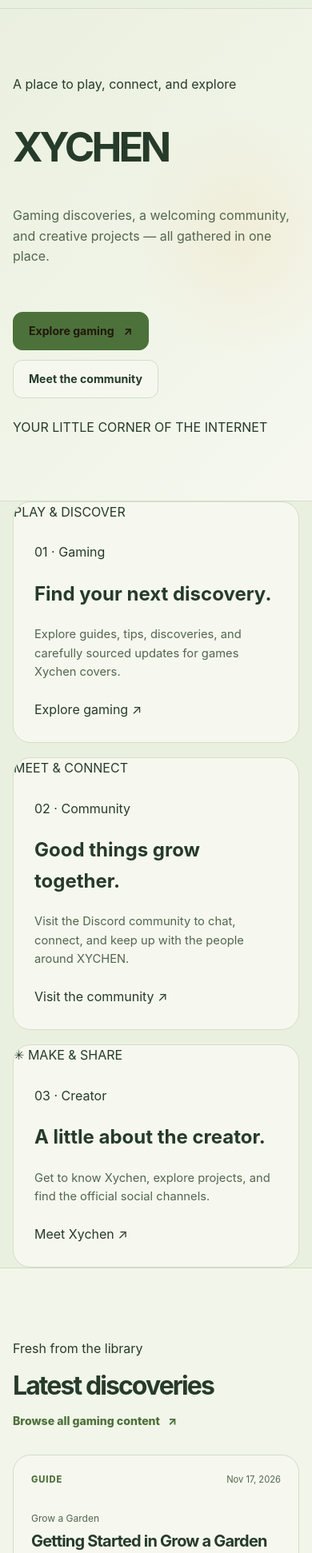
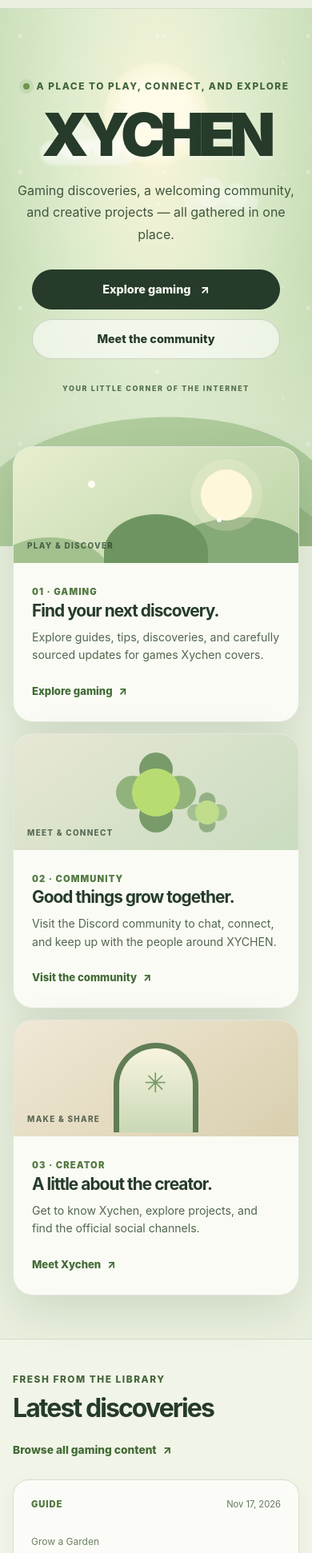
Before and after one commit to xychen-1x/Xychen-websites, an Astro site: page / in a window 390 px wide. Shown: the part 58-2000 px from the top of the page at 80% size. Built offline with nearby package versions, Linux system fonts and the light colour scheme; Astro itself is replaced by a stand-in of ours.

Commit message:
Add responsive overlapping woodland homepage cards and CSS landscape

```diff
--- a/src/styles/home.css
+++ b/src/styles/home.css
@@ -1,154 +1,206 @@
-/* Homepage-only presentation. Shared site tokens and other pages remain unchanged. */
+/* Immersive Woodland Garden homepage */
 .xy-hero {
   position: relative;
+  min-height: 690px;
+  display: grid;
+  place-items: center;
   overflow: hidden;
-  border-bottom: 1px solid var(--line);
+  isolation: isolate;
   background:
-    radial-gradient(ellipse at 78% 46%, rgb(239 180 94 / 11%), transparent 34%),
-    linear-gradient(135deg, var(--page), var(--surface));
+    linear-gradient(180deg, rgb(234 240 223 / 12%), rgb(234 240 223 / 0%) 48%, #DDE9CF 100%),
+    radial-gradient(ellipse at 50% 24%, #F9F4D9 0%, #DCEBCB 42%, #B8D3A6 100%);
 }
+.xy-hero::before,
+.xy-hero::after {
+  position: absolute;
+  z-index: -1;
+  content: "";
+  pointer-events: none;
+}
+.xy-hero::before {
+  inset: 0;
+  opacity: .42;
+  background-image:
+    radial-gradient(circle at 14% 20%, rgb(255 255 255 / 68%) 0 2px, transparent 3px),
+    radial-gradient(circle at 82% 16%, rgb(255 255 255 / 72%) 0 2px, transparent 3px),
+    radial-gradient(circle at 72% 48%, rgb(255 255 255 / 56%) 0 1px, transparent 2px);
+  background-size: 180px 170px, 240px 210px, 130px 140px;
+}
+.xy-hero::after {
+  right: -9%;
+  bottom: -33%;
+  width: 54%;
+  aspect-ratio: 1;
+  border-radius: 50%;
+  background: rgb(110 148 94 / 12%);
+  filter: blur(8px);
+}
+.xy-hero-landscape { position: absolute; z-index: -1; inset: 0; overflow: hidden; pointer-events: none; }
+.xy-sun {
+  position: absolute;
+  top: 10%;
+  left: 50%;
+  width: clamp(130px, 19vw, 230px);
+  aspect-ratio: 1;
+  transform: translateX(-50%);
+  border-radius: 50%;
+  background: radial-gradient(circle, #FFFBE9 0 42%, rgb(255 249 219 / 45%) 70%, transparent 72%);
+  filter: blur(1px);
+}
+.xy-hill { position: absolute; right: -8%; left: -8%; bottom: -30%; height: 62%; border-radius: 50% 50% 0 0 / 28% 28% 0 0; }
+.xy-hill-back { bottom: -38%; background: linear-gradient(145deg, #B5D0A2, #9FBE8C); transform: rotate(-4deg); }
+.xy-hill-front { bottom: -49%; left: 18%; background: linear-gradient(135deg, #86A978, #A9C38E); transform: rotate(5deg); }
+.xy-cloud { position: absolute; width: 150px; height: 38px; border-radius: 999px; background: rgb(255 255 255 / 42%); filter: blur(2px); }
+.xy-cloud::before, .xy-cloud::after { position: absolute; bottom: 8px; width: 60px; height: 60px; border-radius: 50%; background: inherit; content: ""; }
+.xy-cloud::before { left: 25px; }
+.xy-cloud::after { right: 20px; width: 48px; height: 48px; }
+.xy-cloud-one { top: 24%; left: 9%; transform: scale(.8); }
+.xy-cloud-two { top: 33%; right: 10%; transform: scale(.62); opacity: .7; }
+
 .xy-hero-inner {
-  min-height: 590px;
-  display: grid;
-  grid-template-columns: minmax(0, 1.1fr) minmax(300px, .9fr);
-  align-items: center;
-  gap: clamp(36px, 7vw, 100px);
-  padding-block: 82px 90px;
-}
-.xy-hero-copy { position: relative; z-index: 1; max-width: 680px; }
-.xy-eyebrow {
+  width: min(calc(100% - 40px), 900px);
+  position: relative;
+  z-index: 1;
   display: flex;
   align-items: center;
-  gap: 10px;
-  margin: 0 0 20px;
-  color: var(--accent);
-  font-size: .72rem;
-  font-weight: 800;
-  letter-spacing: .15em;
+  flex-direction: column;
+  padding-block: 110px 230px;
+  text-align: center;
+}
+.xy-hero-eyebrow,
+.xy-section-eyebrow {
+  display: inline-flex;
+  align-items: center;
+  gap: 9px;
+  margin: 0 0 18px;
+  color: #42643A;
+  font-size: .74rem;
+  font-weight: 850;
+  letter-spacing: .13em;
   text-transform: uppercase;
 }
-.xy-eyebrow > span {
-  width: 7px; height: 7px; border-radius: 50%; background: var(--accent);
-  box-shadow: 0 0 0 5px rgb(239 180 94 / 12%);
+.xy-hero-eyebrow span { width: 8px; height: 8px; border-radius: 50%; background: #6F9650; box-shadow: 0 0 0 5px rgb(111 150 80 / 14%); }
+.xy-hero h1 {
+  margin: 0;
+  color: #263B2A;
+  font-size: clamp(4.5rem, 12vw, 9.5rem);
+  font-weight: 900;
+  letter-spacing: -.09em;
+  line-height: .88;
+  text-shadow: 0 5px 0 rgb(255 255 255 / 24%);
 }
-.xy-hero h1 {
-  max-width: 760px; margin: 0; color: var(--text);
-  font-size: clamp(3.4rem, 7.5vw, 6.5rem);
-  line-height: .98; letter-spacing: -.075em;
+.xy-hero-lead { max-width: 610px; margin: 24px 0 0; color: #40573D; font-size: clamp(1.02rem, 2vw, 1.2rem); line-height: 1.7; }
+.xy-hero-actions { display: flex; flex-wrap: wrap; justify-content: center; gap: 12px; margin-top: 30px; }
+.xy-button {
+  min-height: 50px;
+  display: inline-flex;
+  align-items: center;
+  justify-content: center;
+  gap: 12px;
+  padding: 0 21px;
+  border: 1px solid rgb(38 59 42 / 18%);
+  border-radius: 999px;
+  font-size: .9rem;
+  font-weight: 800;
+  transition: transform 180ms ease, box-shadow 180ms ease, background-color 180ms ease;
 }
-.xy-hero h1 em { color: var(--accent); font-style: normal; }
-.xy-hero-lead { max-width: 570px; margin: 25px 0 0; color: var(--muted); font-size: clamp(1rem, 1.8vw, 1.18rem); }
-.xy-hero-actions { display: flex; flex-wrap: wrap; gap: 12px; margin-top: 32px; }
-.xy-button {
-  min-height: 48px; display: inline-flex; align-items: center; justify-content: center; gap: 12px;
-  padding: 0 19px; border: 1px solid var(--line); border-radius: var(--radius-control);
-  font-size: .88rem; font-weight: 750; transition: transform 160ms ease, border-color 160ms ease, background 160ms ease;
+.xy-button:hover { transform: translateY(-3px); box-shadow: 0 10px 24px rgb(38 59 42 / 13%); }
+.xy-button-primary { border-color: #263B2A; background: #263B2A; color: #F5F7EF; }
+.xy-button-primary:hover { background: #36572C; }
+.xy-button-secondary { background: rgb(255 255 255 / 58%); color: #263B2A; backdrop-filter: blur(8px); }
+.xy-button-secondary:hover { background: #FFFFFF; }
+.xy-hero-caption { margin-top: 42px; color: #54704D; font-size: .64rem; font-weight: 800; letter-spacing: .18em; }
+
+.xy-pillar-section { position: relative; z-index: 3; margin-top: -148px; padding-bottom: 76px; }
+.xy-pillar-grid { display: grid; grid-template-columns: repeat(3, minmax(0, 1fr)); align-items: stretch; gap: 18px; }
+.xy-pillar-card {
+  min-width: 0;
+  overflow: hidden;
+  border: 1px solid rgb(65 91 59 / 13%);
+  border-radius: 25px;
+  background: #FAFBF5;
+  box-shadow: 0 20px 55px rgb(44 68 42 / 14%);
+  color: #263B2A;
+  transition: transform 200ms ease, box-shadow 200ms ease;
 }
-.xy-button:hover { transform: translateY(-2px); border-color: var(--accent); }
-.xy-button-primary { border-color: var(--accent); background: var(--accent); color: #21180d; }
-.xy-button-primary:hover { background: #ffd18c; }
-.xy-button-secondary { background: var(--surface); color: var(--text); }
+.xy-pillar-card:hover { transform: translateY(-8px); box-shadow: 0 28px 65px rgb(44 68 42 / 19%); }
+.xy-pillar-art { position: relative; min-height: 168px; overflow: hidden; isolation: isolate; }
+.xy-pillar-art::before, .xy-pillar-art::after { position: absolute; z-index: -1; content: ""; }
+.xy-pillar-art-gaming { background: linear-gradient(145deg, #E7EECF, #BBD4A6); }
+.xy-pillar-art-gaming::before { width: 230px; height: 150px; right: -24px; bottom: -95px; border-radius: 50%; background: #86A978; transform: rotate(-12deg); }
+.xy-pillar-art-gaming::after { width: 160px; height: 110px; left: -35px; bottom: -78px; border-radius: 50%; background: #A3C18E; }
+.xy-art-sun { position: absolute; top: 28px; right: 58px; width: 64px; height: 64px; border-radius: 50%; background: #FFF7D9; box-shadow: 0 0 0 13px rgb(255 247 217 / 22%); }
+.xy-art-island { position: absolute; left: 50%; bottom: -33px; width: 130px; height: 94px; transform: translateX(-50%); border-radius: 50% 50% 0 0; background: #6E9561; }
+.xy-art-spark { position: absolute; width: 9px; height: 9px; border-radius: 50%; background: #FFFDF1; }
+.xy-spark-one { top: 42px; left: 26%; }
+.xy-spark-two { top: 88px; right: 27%; width: 6px; height: 6px; }
+.xy-pillar-art-community { background: linear-gradient(145deg, #E7E7D5, #C9DCC0); }
+.xy-community-flower { position: absolute; top: 43px; left: calc(50% - 30px); width: 60px; height: 60px; border-radius: 50%; background: #B8DC72; box-shadow: 0 -29px 0 -9px #789B69, 0 29px 0 -9px #789B69, 29px 0 0 -9px #91B37B, -29px 0 0 -9px #91B37B; }
+.xy-flower-two { left: calc(50% + 34px); top: 68px; transform: scale(.5); opacity: .7; }
+.xy-pillar-art-creator { background: linear-gradient(145deg, #F0E8D6, #D9CFAE); }
+.xy-creator-window { position: absolute; top: 28px; left: calc(50% - 53px); width: 106px; height: 112px; border: 7px solid #607D55; border-bottom: 0; border-radius: 58px 58px 0 0; background: linear-gradient(180deg, #F8F4DF, #C9D8B6); }
+.xy-creator-star { position: absolute; top: 51px; left: calc(50% - 15px); color: #789B69; font-size: 34px; }
+.xy-art-tag { position: absolute; bottom: 13px; left: 17px; color: rgb(38 59 42 / 72%); font-size: .62rem; font-weight: 850; letter-spacing: .13em; }
+.xy-pillar-copy { padding: 22px 23px 25px; }
+.xy-pillar-kicker { margin: 0 0 10px; color: #557A43; font-size: .7rem; font-weight: 900; letter-spacing: .1em; text-transform: uppercase; }
+.xy-pillar-copy h2 { margin: 0; color: #263B2A; font-size: clamp(1.3rem, 2vw, 1.65rem); line-height: 1.12; letter-spacing: -.045em; }
+.xy-pillar-copy p { min-height: 76px; margin: 11px 0 20px; color: #52664F; font-size: .88rem; line-height: 1.6; }
+.xy-pillar-link { display: inline-flex; align-items: center; gap: 8px; color: #426A35; font-size: .82rem; font-weight: 850; }
+.xy-pillar-card:hover .xy-pillar-link { text-decoration: underline; text-underline-offset: 4px; }
 
-.xy-hero-art { position: relative; min-height: 390px; display: grid; place-items: center; isolation: isolate; }
-.xy-art-orbit { position: absolute; aspect-ratio: 1; border: 1px solid rgb(239 180 94 / 28%); border-radius: 50%; }
-.xy-art-orbit-one { width: min(88%, 350px); transform: rotate(-24deg) scaleY(.72); }
-.xy-art-orbit-two { width: min(68%, 270px); transform: rotate(42deg) scaleY(.72); border-color: rgb(239 180 94 / 18%); }
-.xy-art-core {
-  width: 154px; aspect-ratio: 1; display: grid; place-items: center; transform: rotate(45deg);
-  border: 1px solid rgb(255 209 140 / 55%); border-radius: 35px;
-  background: linear-gradient(145deg, #29251f, #15171c 72%);
-  box-shadow: 0 24px 90px rgb(0 0 0 / 28%), inset 0 0 35px rgb(239 180 94 / 10%);
-}
-.xy-art-core span { transform: rotate(-45deg); color: var(--accent); font-size: 6rem; font-weight: 850; letter-spacing: -.12em; line-height: 1; }
-.xy-art-chip {
-  position: absolute; padding: 8px 11px; border: 1px solid var(--line);
-  border-radius: 5px; background: var(--surface); color: var(--muted);
-  font-size: .62rem; font-weight: 800; letter-spacing: .12em;
-}
-.xy-art-chip-top { top: 16%; right: 0; }
-.xy-art-chip-bottom { bottom: 14%; left: 0; }
-.xy-hero-bottom {
-  position: absolute; right: max(20px, calc((100vw - var(--max-width)) / 2)); bottom: 20px;
-  display: flex; gap: 14px; align-items: center; color: var(--muted); font-size: .68rem; letter-spacing: .1em; text-transform: uppercase;
-}
-.xy-hero-bottom span:first-child { color: var(--accent); }
+.xy-latest { padding-top: 36px; border-top: 1px solid var(--line); background: rgb(246 248 239 / 62%); }
+.xy-section-heading { display: flex; align-items: end; justify-content: space-between; gap: 24px; margin-bottom: 26px; }
+.xy-section-heading .xy-section-eyebrow { margin-bottom: 10px; }
+.xy-section-heading h2, .xy-creator-note h2 { margin: 0; color: #263B2A; font-size: clamp(2rem, 4vw, 3.1rem); line-height: 1.05; letter-spacing: -.06em; }
+.xy-text-link { display: inline-flex; align-items: center; gap: 8px; color: #426A35; font-size: .86rem; font-weight: 850; }
+.xy-text-link:hover { text-decoration: underline; text-underline-offset: 4px; }
+.xy-latest-grid { display: grid; grid-template-columns: repeat(3, minmax(0, 1fr)); gap: 15px; }
+.xy-article-card { min-width: 0; min-height: 250px; display: flex; flex-direction: column; padding: 22px; border: 1px solid #D5E0CC; border-radius: 20px; background: #FBFCF7; box-shadow: 0 8px 24px rgb(38 59 42 / 5%); }
+.xy-article-topline { display: flex; justify-content: space-between; flex-wrap: wrap; gap: 8px; color: #64765D; font-size: .7rem; }
+.xy-article-topline span { color: #557A43; font-weight: 900; text-transform: uppercase; letter-spacing: .08em; }
+.xy-article-game { margin: 27px 0 7px; color: #6C8063; font-size: .75rem; }
+.xy-article-card h3 { margin: 0; color: #263B2A; font-size: 1.2rem; line-height: 1.2; letter-spacing: -.035em; }
+.xy-article-card h3 a:hover { color: #426A35; }
+.xy-article-description { margin: 10px 0 18px; color: #52664F; font-size: .85rem; }
+.xy-article-read { display: inline-flex; gap: 8px; margin-top: auto; color: #426A35; font-size: .8rem; font-weight: 850; }
+.xy-empty-state { padding: 28px; border: 1px solid #D5E0CC; border-radius: 20px; background: #FBFCF7; }
+.xy-empty-state h3 { margin: 0; color: #263B2A; }
+.xy-empty-state p { margin: 8px 0 0; color: #52664F; }
 
-.xy-section-heading { display: flex; align-items: end; justify-content: space-between; gap: 30px; margin-bottom: 30px; }
-.xy-section-heading .xy-eyebrow { margin-bottom: 12px; }
-.xy-section-heading h2, .xy-creator-inner h2 {
-  margin: 0; color: var(--text); font-size: clamp(2rem, 4vw, 3.25rem); line-height: 1.05; letter-spacing: -.06em;
-}
-.xy-section-heading > p { max-width: 430px; margin: 0; color: var(--muted); font-size: .95rem; }
-.xy-pillars { padding-block: 86px; }
-.xy-pillar-grid { display: grid; grid-template-columns: repeat(2, minmax(0, 1fr)); gap: 18px; }
-.xy-pillar-card { min-width: 0; overflow: hidden; border: 1px solid var(--line); border-radius: var(--radius-card); background: var(--surface); }
-.xy-pillar-visual { position: relative; min-height: 215px; overflow: hidden; isolation: isolate; background: #20232a; }
-.xy-visual-label { position: absolute; z-index: 2; top: 18px; left: 20px; color: rgb(255 255 255 / 72%); font-size: .65rem; font-weight: 800; letter-spacing: .14em; }
-.xy-visual-gaming { background: radial-gradient(circle at 72% 38%, rgb(239 180 94 / 24%), transparent 34%), linear-gradient(125deg, #25221d, #171a20 72%); }
-.xy-game-shape { position: absolute; border: 1px solid rgb(255 209 140 / 46%); transform: rotate(35deg); }
-.xy-game-shape-one { width: 130px; height: 130px; top: 44px; right: 22%; border-radius: 26px; background: rgb(239 180 94 / 8%); }
-.xy-game-shape-two { width: 82px; height: 82px; top: 88px; right: 43%; border-radius: 18px; }
-.xy-game-shape-three { width: 180px; height: 180px; top: 30px; right: -26px; border-radius: 50%; transform: none; border-color: rgb(255 209 140 / 18%); }
-.xy-visual-community { background: radial-gradient(circle at center, rgb(239 180 94 / 16%), transparent 44%), linear-gradient(125deg, #1d2229, #171a20); }
-.xy-community-orb { position: absolute; width: 125px; aspect-ratio: 1; border: 1px solid rgb(255 209 140 / 42%); border-radius: 50%; }
-.xy-community-orb-one { top: 46px; left: calc(50% - 62px); }
-.xy-community-orb-two { top: 46px; left: calc(50% - 62px); transform: rotate(60deg) scaleX(.58); }
-.xy-community-orb-three { top: 46px; left: calc(50% - 62px); transform: rotate(-60deg) scaleX(.58); }
-.xy-community-center { position: absolute; top: 50%; left: 50%; transform: translate(-50%, -50%); color: var(--accent); font-size: 2.4rem; }
-.xy-pillar-copy { padding: 25px 26px 28px; }
-.xy-card-kicker { margin: 0 0 12px; color: var(--accent); font-size: .7rem; font-weight: 850; letter-spacing: .14em; text-transform: uppercase; }
-.xy-pillar-copy h3 { max-width: 430px; margin: 0; color: var(--text); font-size: clamp(1.4rem, 2.5vw, 1.9rem); line-height: 1.12; letter-spacing: -.045em; }
-.xy-pillar-copy > p:not(.xy-card-kicker) { max-width: 500px; min-height: 72px; margin: 13px 0 22px; color: var(--muted); font-size: .92rem; }
-.xy-text-link { display: inline-flex; align-items: center; gap: 10px; color: var(--accent); font-size: .88rem; font-weight: 800; }
-.xy-text-link:hover { text-decoration: underline; text-underline-offset: 4px; }
-
-.xy-latest { border-block: 1px solid var(--line); background: color-mix(in srgb, var(--surface) 68%, transparent); }
-.xy-latest-grid { display: grid; grid-template-columns: repeat(3, minmax(0, 1fr)); gap: 14px; }
-.xy-article-card { min-width: 0; min-height: 260px; display: flex; flex-direction: column; padding: 22px; border: 1px solid var(--line); border-radius: var(--radius-card); background: var(--surface); }
-.xy-article-topline { display: flex; justify-content: space-between; flex-wrap: wrap; gap: 8px; color: var(--muted); font-size: .7rem; }
-.xy-article-topline span { color: var(--accent); font-weight: 850; text-transform: uppercase; letter-spacing: .08em; }
-.xy-article-game { margin: 29px 0 7px; color: var(--muted); font-size: .75rem; }
-.xy-article-card h3 { margin: 0; font-size: 1.25rem; line-height: 1.2; letter-spacing: -.04em; }
-.xy-article-card h3 a:hover { color: var(--accent); }
-.xy-article-description { margin: 10px 0 18px; color: var(--muted); font-size: .85rem; }
-.xy-article-read { display: inline-flex; gap: 8px; margin-top: auto; color: var(--accent); font-size: .8rem; font-weight: 800; }
-.xy-empty-state { padding: 28px; border: 1px solid var(--line); border-radius: var(--radius-card); background: var(--surface); }
-.xy-empty-state h3 { margin: 0; }
-.xy-empty-state p { margin: 8px 0 0; color: var(--muted); }
-
-.xy-creator-section { padding-block: 72px; }
-.xy-creator-inner { display: flex; align-items: center; justify-content: space-between; gap: 30px; }
-.xy-creator-inner > div:first-child { max-width: 650px; }
-.xy-creator-inner .xy-eyebrow { margin-bottom: 12px; }
-.xy-creator-inner > div:first-child > p:last-child { margin: 13px 0 0; color: var(--muted); }
-.xy-creator-actions { display: flex; align-items: center; flex-wrap: wrap; gap: 20px; }
+.xy-creator-note { padding-block: 70px; }
+.xy-creator-note-inner { display: flex; align-items: center; gap: 24px; padding: 30px; border: 1px solid #D5E0CC; border-radius: 26px; background: linear-gradient(120deg, #F8F8EE, #E6EEDC); }
+.xy-note-flower { flex: 0 0 64px; width: 64px; height: 64px; display: grid; place-items: center; border-radius: 50%; background: #B8DC72; color: #263B2A; font-size: 2rem; }
+.xy-creator-note-inner > div { flex: 1; }
+.xy-creator-note .xy-section-eyebrow { margin-bottom: 9px; }
+.xy-creator-note-inner > div > p:last-child { max-width: 640px; margin: 12px 0 0; color: #52664F; }
+.xy-creator-note .xy-button { flex: 0 0 auto; }
 
 @media (max-width: 900px) {
-  .xy-hero-inner { min-height: 0; grid-template-columns: 1fr .8fr; gap: 24px; padding-block: 76px 90px; }
-  .xy-hero-art { min-height: 320px; }
+  .xy-pillar-grid { grid-template-columns: repeat(2, minmax(0, 1fr)); }
+  .xy-pillar-card:last-child { grid-column: 1 / -1; }
   .xy-latest-grid { grid-template-columns: repeat(2, minmax(0, 1fr)); }
   .xy-article-card:last-child:nth-child(odd) { grid-column: 1 / -1; }
 }
-@media (max-width: 700px) {
-  .xy-hero-inner { grid-template-columns: 1fr; padding-block: 66px 78px; }
-  .xy-hero h1 { font-size: clamp(3.15rem, 13vw, 5rem); }
-  .xy-hero-art { min-height: 260px; max-width: 460px; width: 100%; margin-inline: auto; }
-  .xy-art-core { width: 120px; border-radius: 27px; }
-  .xy-art-core span { font-size: 4.8rem; }
-  .xy-art-chip-top { right: 4%; }
-  .xy-art-chip-bottom { left: 4%; }
-  .xy-hero-bottom { right: 16px; bottom: 12px; font-size: .58rem; }
-  .xy-pillars { padding-block: 66px; }
-  .xy-section-heading { display: block; }
-  .xy-section-heading > p, .xy-section-heading > .xy-text-link { display: inline-flex; margin-top: 16px; }
-  .xy-pillar-grid { grid-template-columns: 1fr; }
-  .xy-pillar-visual { min-height: 190px; }
-  .xy-pillar-copy > p:not(.xy-card-kicker) { min-height: 0; }
+@media (max-width: 650px) {
+  .xy-hero { min-height: 620px; }
+  .xy-hero-inner { width: min(calc(100% - 32px), 900px); padding-block: 88px 190px; }
+  .xy-hero h1 { font-size: clamp(4rem, 19vw, 6.5rem); }
+  .xy-hero-lead { max-width: 440px; font-size: 1rem; }
+  .xy-hero-actions { width: min(100%, 310px); flex-direction: column; }
+  .xy-button { width: 100%; }
+  .xy-hero-caption { margin-top: 30px; font-size: .56rem; }
+  .xy-pillar-section { margin-top: -125px; padding-bottom: 54px; }
+  .xy-pillar-grid { grid-template-columns: 1fr; gap: 14px; }
+  .xy-pillar-card:last-child { grid-column: auto; }
+  .xy-pillar-art { min-height: 145px; }
+  .xy-pillar-copy p { min-height: 0; }
+  .xy-section-heading { align-items: flex-start; flex-direction: column; }
   .xy-latest-grid { grid-template-columns: 1fr; }
   .xy-article-card:last-child:nth-child(odd) { grid-column: auto; }
-  .xy-creator-inner { align-items: flex-start; flex-direction: column; }
+  .xy-creator-note-inner { align-items: flex-start; flex-direction: column; padding: 24px; }
+  .xy-creator-note .xy-button { width: auto; }
 }
 @media (prefers-reduced-motion: reduce) {
-  .xy-button { transition: none; }
-  .xy-button:hover { transform: none; }
+  .xy-button, .xy-pillar-card { transition: none; }
+  .xy-button:hover, .xy-pillar-card:hover { transform: none; }
 }
```
